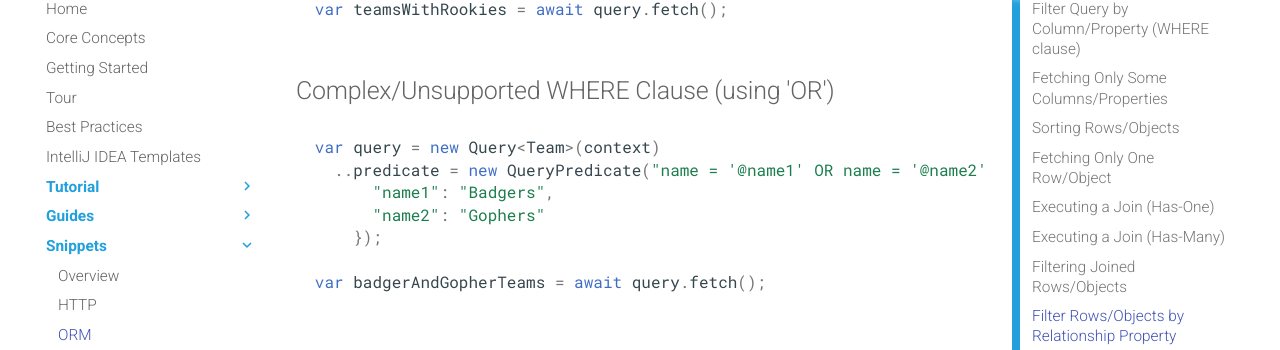
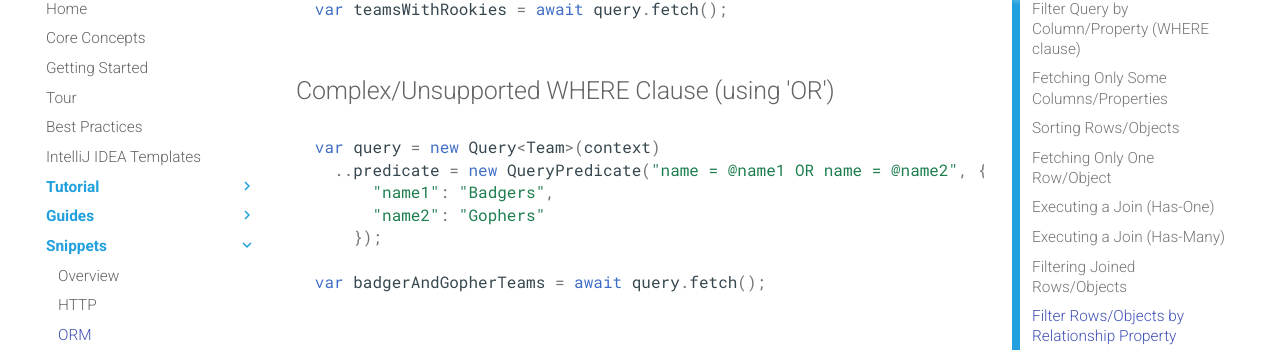
Before and after one commit to stablekernel/aqueduct, an MkDocs documentation site: the page built from source/docs/snippets/orm.md, in a window 1280 px wide and 900 px high, scrolled down 1558 px. Shown: the part 101-451 px from the top of the window. Built offline with MkDocs 1.6.1 and Material for MkDocs 9.7.7, drawn with Linux system fonts in a browser that asks for light colours; comment, search, counter and statistics services are not loaded; old or Windows-style settings are respelled for this version of MkDocs.

Commit message:
Fix incorrect example

````diff
--- a/source/docs/snippets/orm.md
+++ b/source/docs/snippets/orm.md
@@ -72,7 +72,7 @@ var teamsWithRookies = await query.fetch();
 
 ```dart
 var query = new Query<Team>(context)
-  ..predicate = new QueryPredicate("name = '@name1' OR name = '@name2'", {
+  ..predicate = new QueryPredicate("name = @name1 OR name = @name2", {
       "name1": "Badgers",
       "name2": "Gophers"
     });
````
